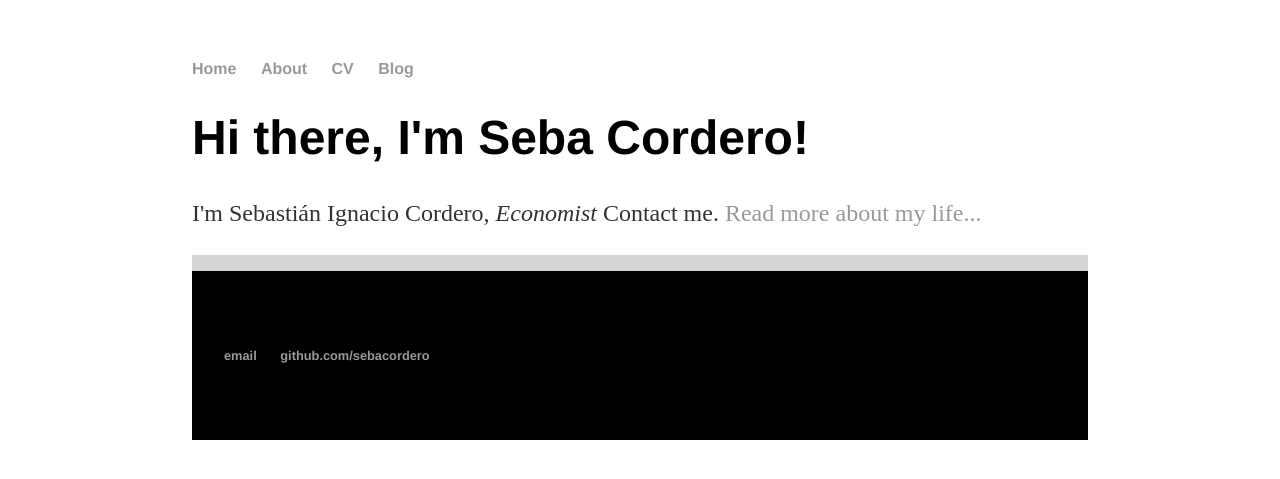
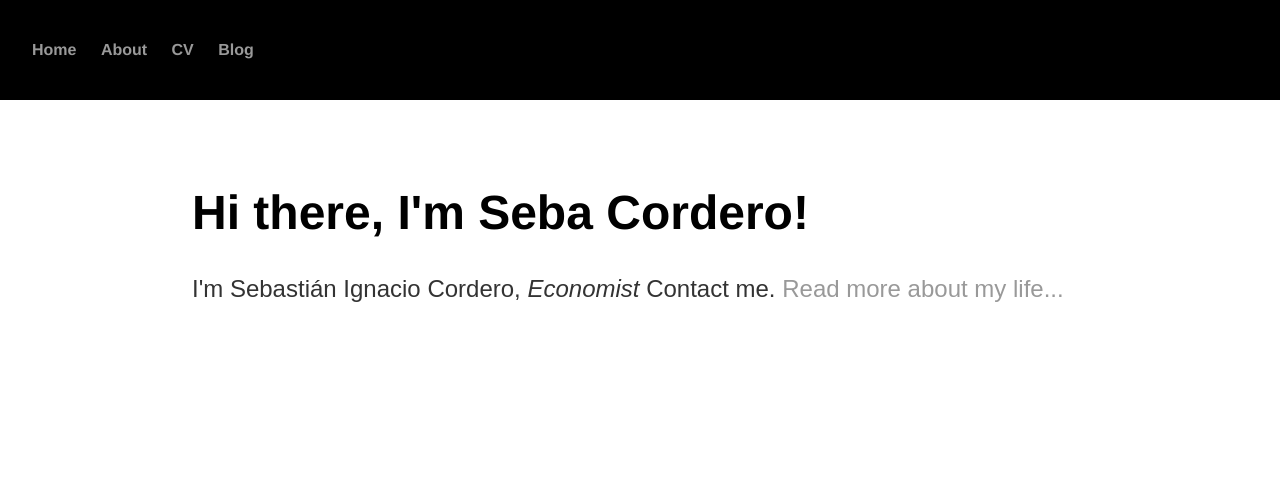
Before and after one commit to sebacordero/my-site, a Jekyll site: the page built from index.html, in a window 1280 px wide and 900 px high. Shown: the top 479 px of the window. Built offline with Jekyll 4.4.1, drawn with Linux system fonts in a browser that asks for light colours.

Commit message:
Update main.css

```diff
--- a/css/main.css
+++ b/css/main.css
@@ -3,7 +3,7 @@ body {
     width: 70%;
 }
 
-.header {
+header {
     position: fixed;
     top: 0;
     left: 0;
@@ -38,7 +38,7 @@ body {
 }
 
 
-.main {
+main {
     font-family: Arial, Helvetica, sans-serif;
     background-color: white;
     min-height: 100vh;
```
